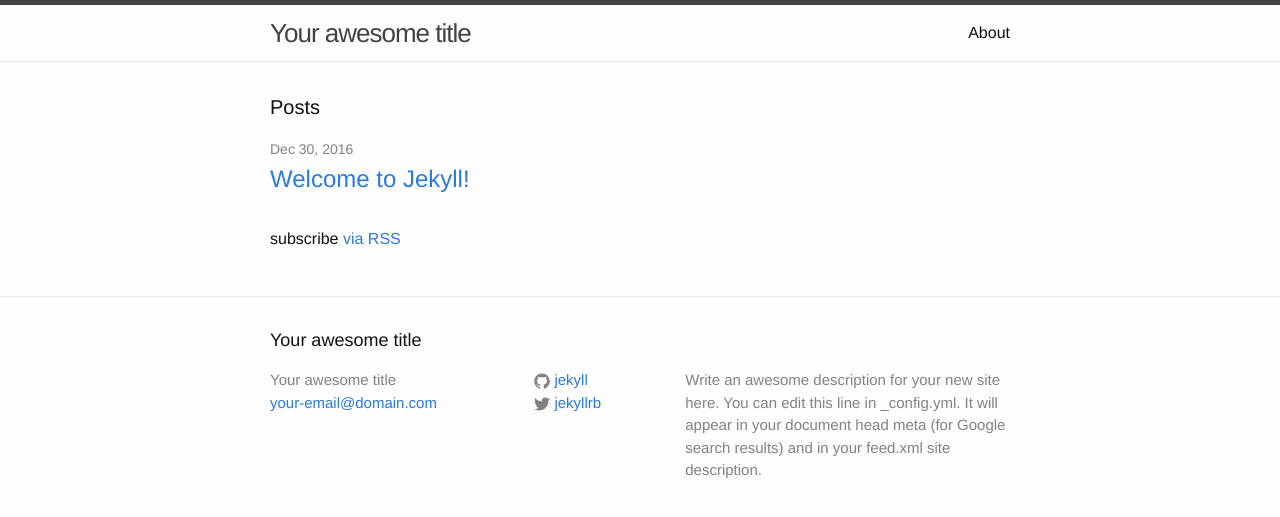
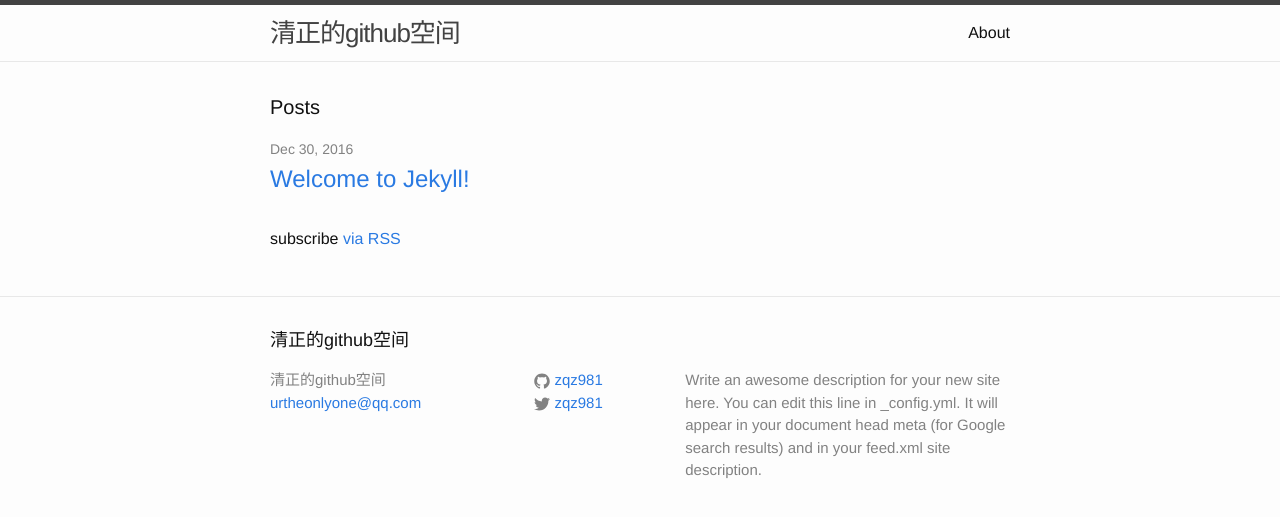
Before and after one commit to zqz981/zqz981.github.io, a Jekyll site: the page built from index.html, in a window 1280 px wide. Shown: the top 517 px of the page. Built offline with Jekyll 4.4.1, drawn with Linux system fonts in a browser that asks for light colours.

Commit message:
修改了配置文件

```diff
--- a/_config.yml
+++ b/_config.yml
@@ -6,16 +6,16 @@
 # 'jekyll serve'. If you change this file, please restart the server process.
 
 # Site settings
-title: Your awesome title
-email: your-email@domain.com
+title: 清正的github空间
+email: urtheonlyone@qq.com
 description: > # this means to ignore newlines until "baseurl:"
   Write an awesome description for your new site here. You can edit this
   line in _config.yml. It will appear in your document head meta (for
   Google search results) and in your feed.xml site description.
 baseurl: "" # the subpath of your site, e.g. /blog
 url: "http://yourdomain.com" # the base hostname & protocol for your site
-twitter_username: jekyllrb
-github_username:  jekyll
+twitter_username: zqz981
+github_username:  zqz981
 
 # Build settings
 markdown: kramdown
```
